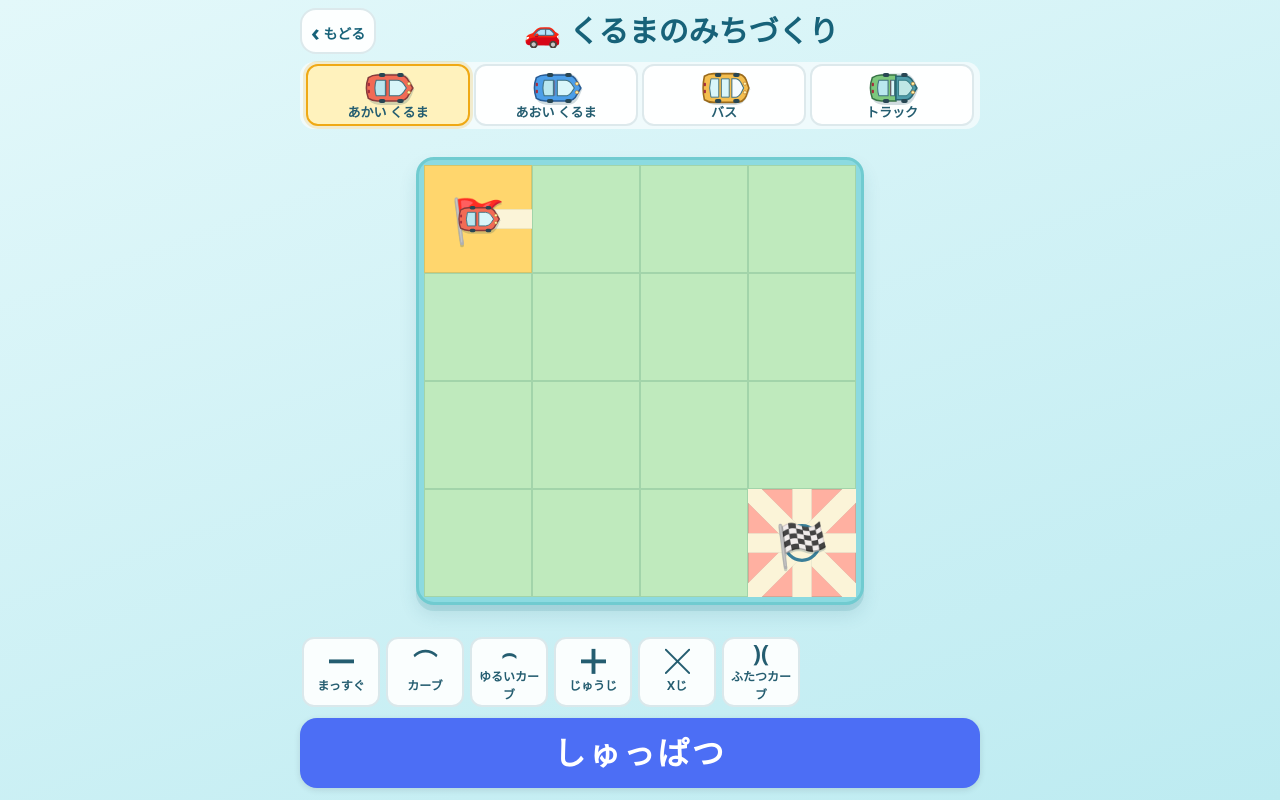
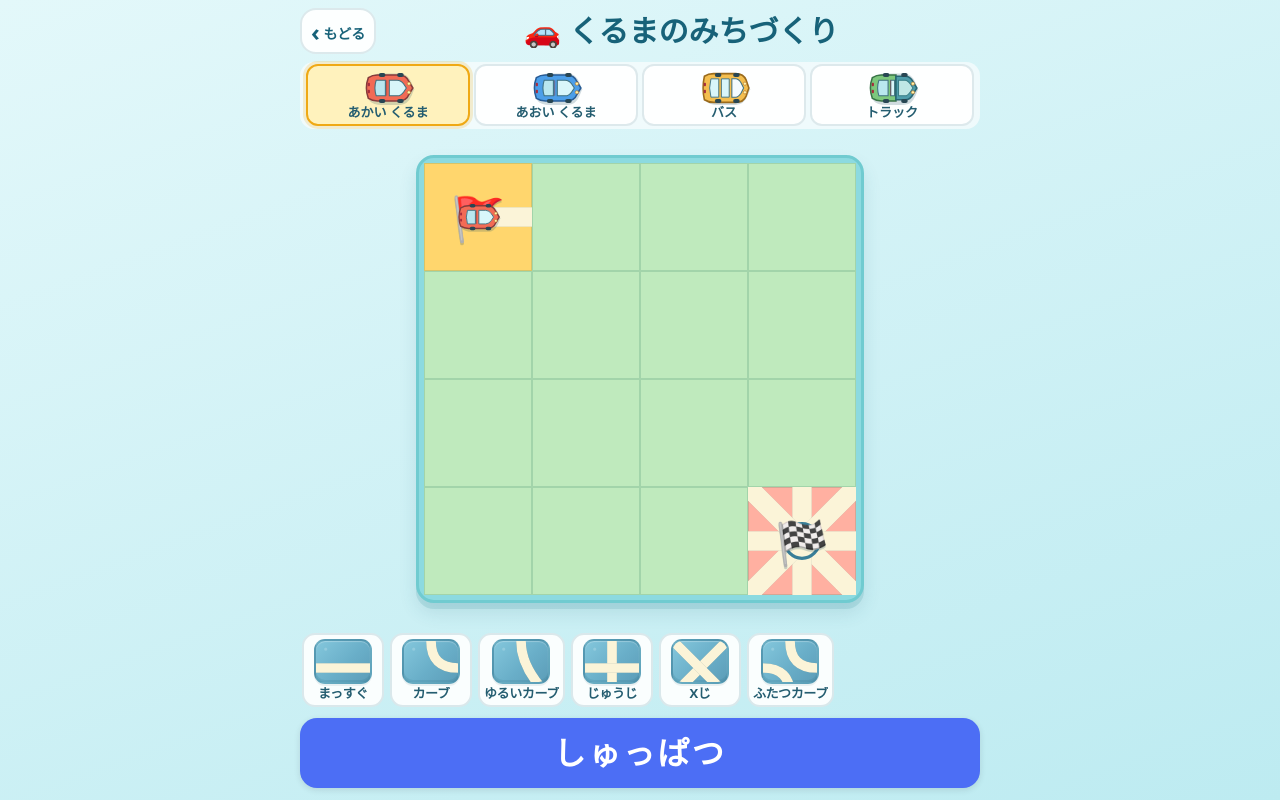
Before and after one commit to KoheiKasahara/kids-playground, a React (Vite) app: page /games/car-road-builder/play in a window 1280 px wide. Built offline with nearby package versions, Linux system fonts and the light colour scheme.

Commit message:
「くるまのみちづくり」の道路サムネイルを高品質化

```diff
--- a/src/games/car-road-builder/CarRoadBoard.tsx
+++ b/src/games/car-road-builder/CarRoadBoard.tsx
@@ -1,8 +1,8 @@
 import type { CSSProperties, PointerEvent, Ref } from 'react'
 import type { RouteSample } from './routeModel'
-import { connectionsForPart, createPlacedPart, PART_DEFINITIONS, type PartKind } from './partDefinitions'
+import { createPlacedPart, PART_DEFINITIONS, type PartKind } from './partDefinitions'
 import type { Board, BoardCell } from './boardModel'
-import { getPathSpec, pathSpecToSvgPath } from './roadGeometry'
+import RoadPartVisual from './RoadPartVisual'
 import CarVisual from './CarVisual'
 import CarRoadGoalBurst from './CarRoadGoalBurst'
 import type { VehicleId } from './vehicleDefinitions'
@@ -26,30 +26,6 @@ export type CarRoadBoardProps = {
   vehicleId?: VehicleId
   goalCelebrationKey?: number | null
   goalCell?: Readonly<{ row: number; col: number }> | null
-}
-
-function RoadPartVisual({ part }: { part: Readonly<{ kind: PartKind; rotationStep: number }> }) {
-  const connections = connectionsForPart(part)
-  const pathSpecs = part.kind === 'goal'
-    ? connections.map((direction) => getPathSpec(part, direction))
-    : part.kind === 'crossroad' || part.kind === 'xroad'
-      ? connections.slice(0, 2).map((direction) => getPathSpec(part, direction))
-      : part.kind === 'double-curve'
-        ? connections.filter((_direction, index) => index % 2 === 0).map((direction) => getPathSpec(part, direction))
-      : [getPathSpec(part)]
-
-  return (
-    <span className={`${styles.roadShape} ${pathSpecs.length > 0 ? styles.pathShape : ''}`} aria-hidden="true">
-      {pathSpecs.length > 0 && (
-        <svg className={styles.roadSvg} viewBox="-0.5 -0.5 1 1" aria-hidden="true">
-          {pathSpecs.map((spec, index) => <path key={index} d={pathSpecToSvgPath(spec)} />)}
-          {part.kind === 'goal' && <circle className={styles.roadHub} cx="0" cy="0" r=".16" />}
-        </svg>
-      )}
-      {part.kind === 'start' && <span className={styles.markerEmoji}>🚩</span>}
-      {part.kind === 'goal' && <span className={styles.markerEmoji}>🏁</span>}
-    </span>
-  )
 }
 
 function cellLabel(cell: BoardCell): string {
--- a/src/games/car-road-builder/CarRoadBuilder.module.css
+++ b/src/games/car-road-builder/CarRoadBuilder.module.css
@@ -366,7 +366,7 @@
   inset: 0;
   display: grid;
   place-items: center;
-  overflow: hidden;
+  overflow: visible;
   pointer-events: none;
   color: #fbf4d8;
   font-size: clamp(20px, calc(var(--road-cell) * .58), 62px);
@@ -379,7 +379,7 @@
 .start .roadShape,
 .goal .roadShape { font-size: clamp(24px, calc(var(--road-cell) * .68), 68px); transform: none; }
 .pathShape { transform: none; }
-.roadSvg { display: block; width: 100%; height: 100%; overflow: hidden; }
+.roadSvg { display: block; width: 100%; height: 100%; overflow: visible; }
 .roadSvg path { fill: none; stroke: #fbf4d8; stroke-linecap: round; stroke-linejoin: round; stroke-width: .18; filter: drop-shadow(0 .025px 0 rgba(26,78,94,.3)); }
 .roadHub { fill: #fbf4d8; stroke: #397e98; stroke-width: .03; }
 .markerEmoji { position: absolute; inset: 0; display: grid; place-items: center; font-size: clamp(18px, calc(var(--road-cell) * .44), 43px); line-height: 1; text-shadow: 0 2px 0 rgba(26,78,94,.22); }
@@ -439,14 +439,15 @@
 .paletteScroll { display: flex; gap: 6px; overflow-x: auto; padding: 1px 2px 3px; scroll-snap-type: x proximity; }
 .paletteItem {
   display: inline-flex;
-  flex: 0 0 78px;
+  flex: 0 0 82px;
   flex-direction: column;
   align-items: center;
   justify-content: center;
-  min-height: 56px;
-  padding: 2px 4px;
+  min-height: 72px;
+  gap: 3px;
+  padding: 4px;
   border: 2px solid rgba(23,98,121,.14);
-  border-radius: 12px;
+  border-radius: 13px;
   background: rgba(255,255,255,.9);
   color: #245d70;
   font: inherit;
@@ -463,18 +464,43 @@
 .paletteSelected { border-color: #efa915; background: #fff2bd; box-shadow: 0 0 0 3px rgba(239,169,21,.2); }
 .paletteDragging { border-color: #efa915; background: #fff2bd; box-shadow: 0 0 0 5px rgba(239,169,21,.28); transform: translateY(-2px) scale(1.04); }
 .paletteItem:disabled { cursor: not-allowed; opacity: .45; }
-.paletteEmoji { min-height: 26px; font-size: 24px; line-height: 1; }
 
-.dropPreview {
-  /* The preview is a board overlay, not a CSS Grid item. Keeping it out of
-     the grid flow prevents a drag from creating implicit rows or columns. */
-  position: absolute;
-  z-index: 4;
-  display: grid;
-  place-items: center;
-  width: var(--road-cell);
-  height: var(--road-cell);
-  pointer-events: none;
+.palettePreview {
+  position: relative;
+  display: block;
+  flex: 0 0 45px;
+  width: 58px;
+  height: 45px;
+  overflow: hidden;
+  border: 2px solid rgba(44, 112, 133, .28);
+  border-radius: 11px;
+  background:
+    radial-gradient(circle at 18% 20%, rgba(255,255,255,.18) 0 1px, transparent 2px),
+    linear-gradient(135deg, #84c7dc 0%, #6aafc9 54%, #5c9db8 100%);
+  box-shadow: inset 0 1px 1px rgba(255,255,255,.28), inset 0 -2px 0 rgba(44,112,133,.16), 0 2px 0 rgba(26,78,94,.08);
+}
+
+.palettePreview .roadShape {
+  color: #fbf4d8;
+  text-shadow: 0 1px 0 rgba(26,78,94,.3);
+}
+
+.palettePreview .roadSvg path {
+  filter: drop-shadow(0 .025px 0 rgba(26,78,94,.4));
+}
+
+.paletteLabel {
+  display: block;
+  max-width: 100%;
+  overflow: hidden;
+  color: #245d70;
+  font-size: clamp(10px, 2.65vw, 13px);
+  font-weight: 900;
+  letter-spacing: -.03em;
+  line-height: 1.05;
+  text-align: center;
+  text-overflow: clip;
+  white-space: nowrap;
 }
 .dropPreview .roadShape { opacity: .68; }
 .dropAllowed { background: rgba(255, 244, 168, .62); box-shadow: inset 0 0 0 5px rgba(239, 169, 21, .75); }
--- a/src/games/car-road-builder/PartPalette.tsx
+++ b/src/games/car-road-builder/PartPalette.tsx
@@ -1,5 +1,6 @@
 import type { PointerEvent } from 'react'
-import { PART_DEFINITIONS, ROAD_PART_KINDS, type PartKind } from './partDefinitions'
+import { createDefaultPlacedPart, PART_DEFINITIONS, ROAD_PART_KINDS, type PartKind } from './partDefinitions'
+import RoadPartVisual from './RoadPartVisual'
 import styles from './CarRoadBuilder.module.css'
 
 export type PartPaletteProps = {
@@ -41,8 +42,10 @@ export default function PartPalette({ disabled = false, selectedKind = null, dra
               onPointerUp={(event) => onPointerUp?.(kind, event)}
               onPointerCancel={(event) => onPointerCancel?.(kind, event)}
             >
-              <span className={styles.paletteEmoji} aria-hidden="true">{definition.emoji}</span>
-              <span>{definition.label}</span>
+              <span className={styles.palettePreview} data-testid="road-part-thumbnail" aria-hidden="true">
+                <RoadPartVisual part={createDefaultPlacedPart(kind)} />
+              </span>
+              <span className={styles.paletteLabel}>{definition.label}</span>
             </button>
           )
         })}
--- /dev/null
+++ b/src/games/car-road-builder/RoadPartVisual.tsx
@@ -0,0 +1,36 @@
+import { connectionsForPart, type PlacedPart } from './partDefinitions'
+import { getPathSpec, pathSpecToSvgPath } from './roadGeometry'
+import styles from './CarRoadBuilder.module.css'
+
+export type RoadPartVisualProps = {
+  part: Readonly<Pick<PlacedPart, 'kind' | 'rotationStep'>>
+}
+
+function pathSpecsForPart(part: RoadPartVisualProps['part']) {
+  const connections = connectionsForPart(part)
+  if (part.kind === 'goal') return connections.map((direction) => getPathSpec(part, direction))
+  if (part.kind === 'crossroad' || part.kind === 'xroad') {
+    return connections.slice(0, 2).map((direction) => getPathSpec(part, direction))
+  }
+  if (part.kind === 'double-curve') {
+    return connections.filter((_direction, index) => index % 2 === 0).map((direction) => getPathSpec(part, direction))
+  }
+  return [getPathSpec(part)]
+}
+
+export default function RoadPartVisual({ part }: RoadPartVisualProps) {
+  const pathSpecs = pathSpecsForPart(part)
+
+  return (
+    <span className={`${styles.roadShape} ${pathSpecs.length > 0 ? styles.pathShape : ''}`} data-testid="car-road-part-visual" aria-hidden="true">
+      {pathSpecs.length > 0 && (
+        <svg className={styles.roadSvg} viewBox="-0.5 -0.5 1 1" aria-hidden="true">
+          {pathSpecs.map((spec, index) => <path key={index} d={pathSpecToSvgPath(spec)} />)}
+          {part.kind === 'goal' && <circle className={styles.roadHub} cx="0" cy="0" r=".16" />}
+        </svg>
+      )}
+      {part.kind === 'start' && <span className={styles.markerEmoji}>🚩</span>}
+      {part.kind === 'goal' && <span className={styles.markerEmoji}>🏁</span>}
+    </span>
+  )
+}
```
Also changed, not shown: 1 other file (tests, documents, lock files or other folders).
